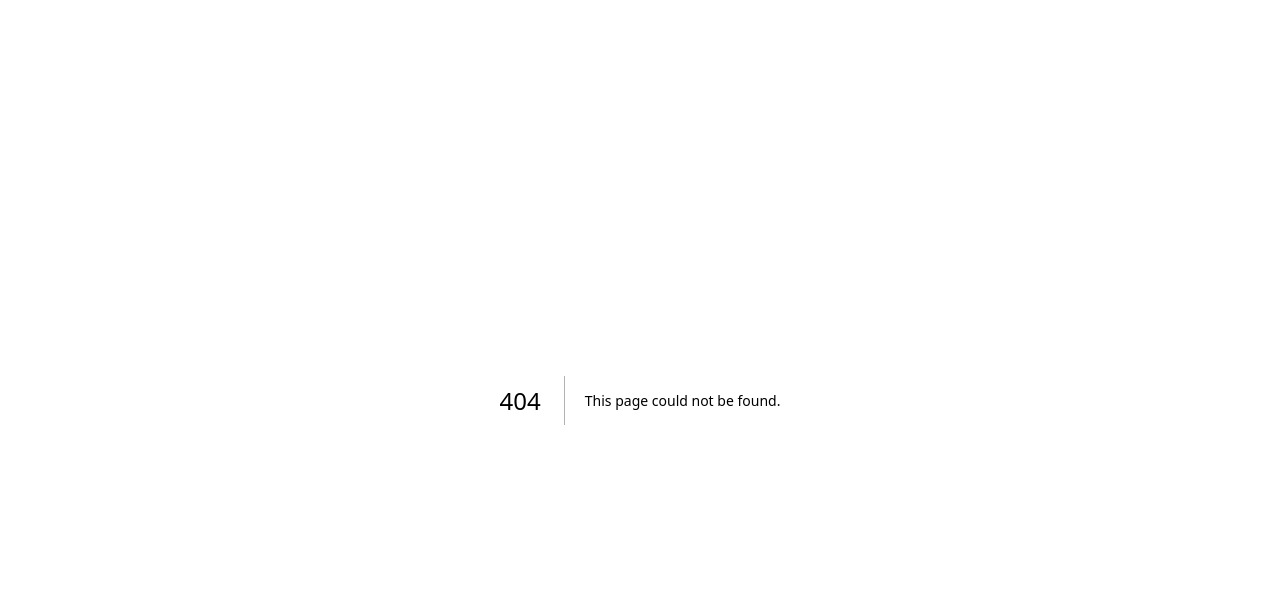
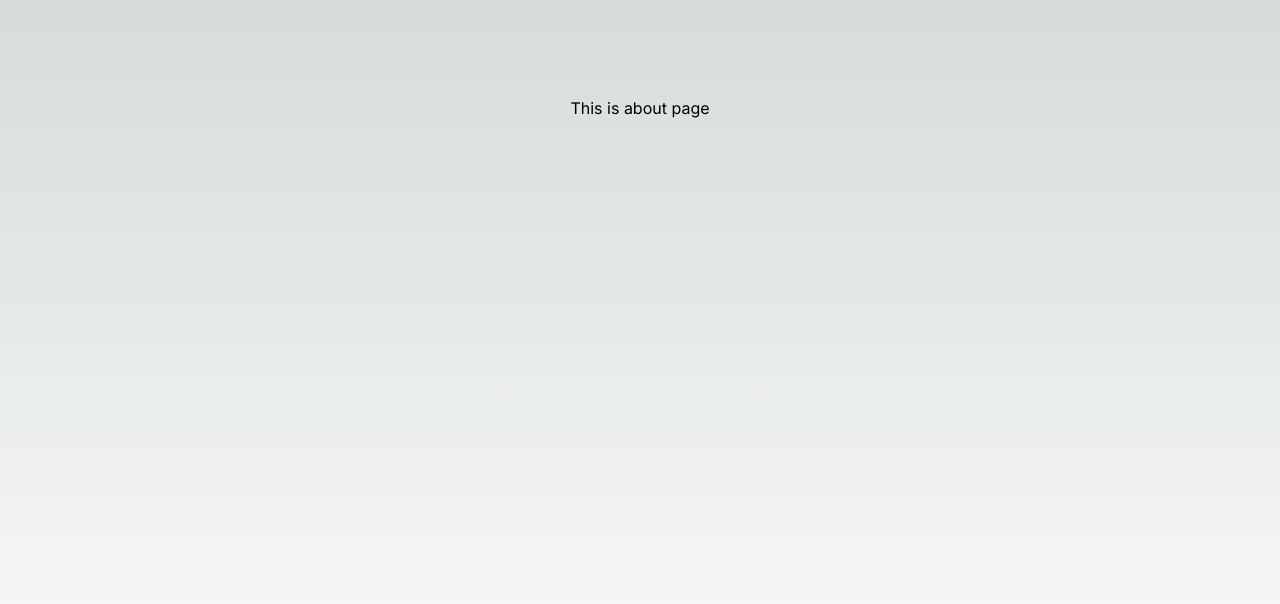
Before and after one commit to jimmg35/jimmg35.github.io, a Next.js app: page /about in a window 1280 px wide. Before the commit this address had no page. Shown: the top 604 px of the page. Built offline with nearby package versions, Linux system fonts and the light colour scheme.

Commit message:
feat: add about page

```diff
--- /dev/null
+++ b/src/app/about/page.tsx
@@ -0,0 +1,9 @@
+import Image from "next/image";
+
+export default function About() {
+  return (
+    <main className="flex min-h-screen flex-col items-center justify-between p-24">
+      <p>This is about page</p>
+    </main>
+  );
+}
--- a/src/app/layout.tsx
+++ b/src/app/layout.tsx
@@ -1,22 +1,22 @@
-import './globals.css'
-import type { Metadata } from 'next'
-import { Inter } from 'next/font/google'
+import "./globals.css";
+import type { Metadata } from "next";
+import { Inter } from "next/font/google";
 
-const inter = Inter({ subsets: ['latin'] })
+const inter = Inter({ subsets: ["latin"] });
 
 export const metadata: Metadata = {
-  title: 'Create Next App',
-  description: 'Generated by create next app',
-}
+  title: "I'm Jim. 👏",
+  description: "Generated by create next app",
+};
 
 export default function RootLayout({
   children,
 }: {
-  children: React.ReactNode
+  children: React.ReactNode;
 }) {
   return (
     <html lang="en">
       <body className={inter.className}>{children}</body>
     </html>
-  )
+  );
 }
```
